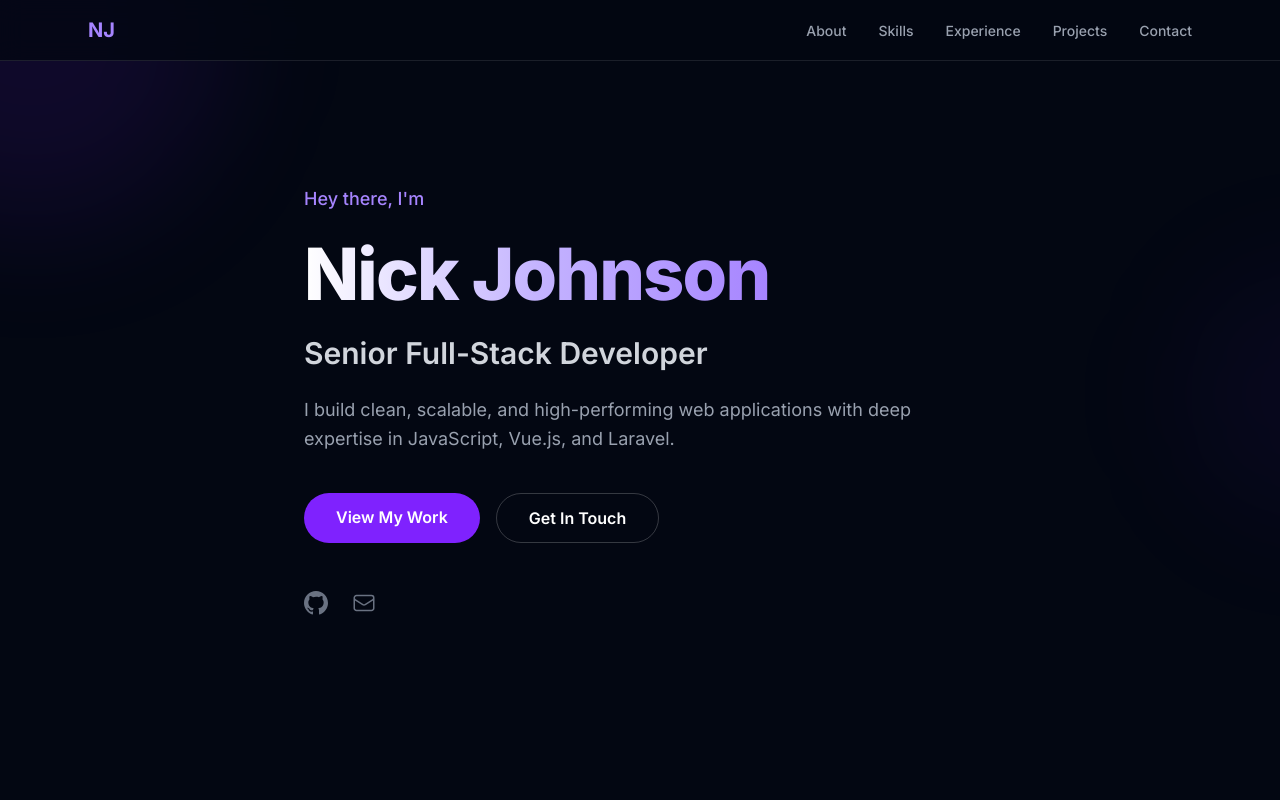
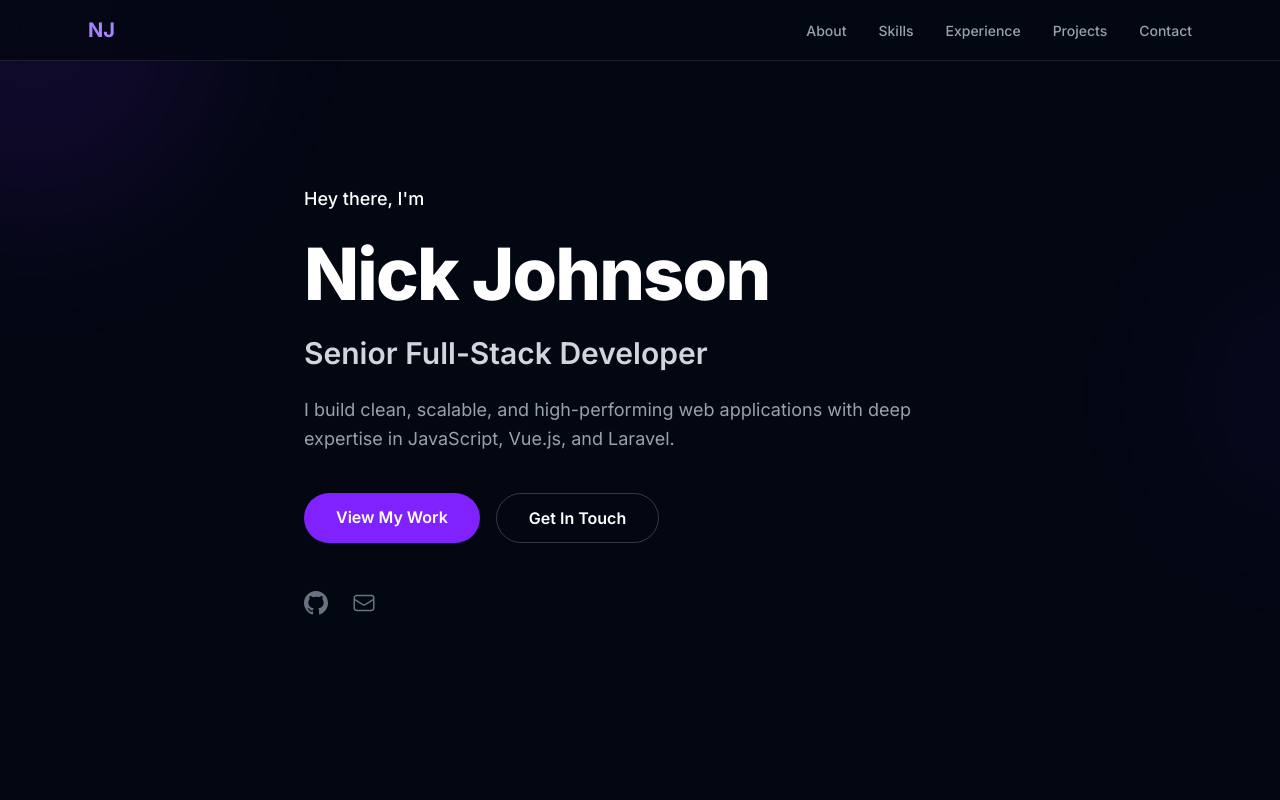
Before and after one commit to n1ch0la5/portfolio2, a Next.js app: page / in a window 1280 px wide. Shown: the top 800 px of the page. Built offline with nearby package versions, Linux system fonts and the light colour scheme.

Commit message:
text updates

```diff
--- a/src/components/Hero.tsx
+++ b/src/components/Hero.tsx
@@ -10,13 +10,11 @@ export default function Hero() {
       </div>
 
       <div className="relative mx-auto max-w-6xl px-6 py-32">
-        <p className="mb-4 text-lg font-medium text-violet-400">
+        <p className="mb-4 text-lg font-medium text-white">
           Hey there, I&apos;m
         </p>
-        <h1 className="mb-4 text-5xl font-extrabold leading-tight tracking-tight sm:text-6xl lg:text-7xl">
-          <span className="bg-gradient-to-r from-white via-violet-300 to-violet-400 bg-clip-text text-transparent">
-            {personalInfo.name}
-          </span>
+        <h1 className="mb-4 text-5xl font-extrabold leading-tight tracking-tight text-white sm:text-6xl lg:text-7xl">
+          {personalInfo.name}
         </h1>
         <h2 className="mb-6 text-2xl font-semibold text-gray-300 sm:text-3xl">
           {personalInfo.title}
```
